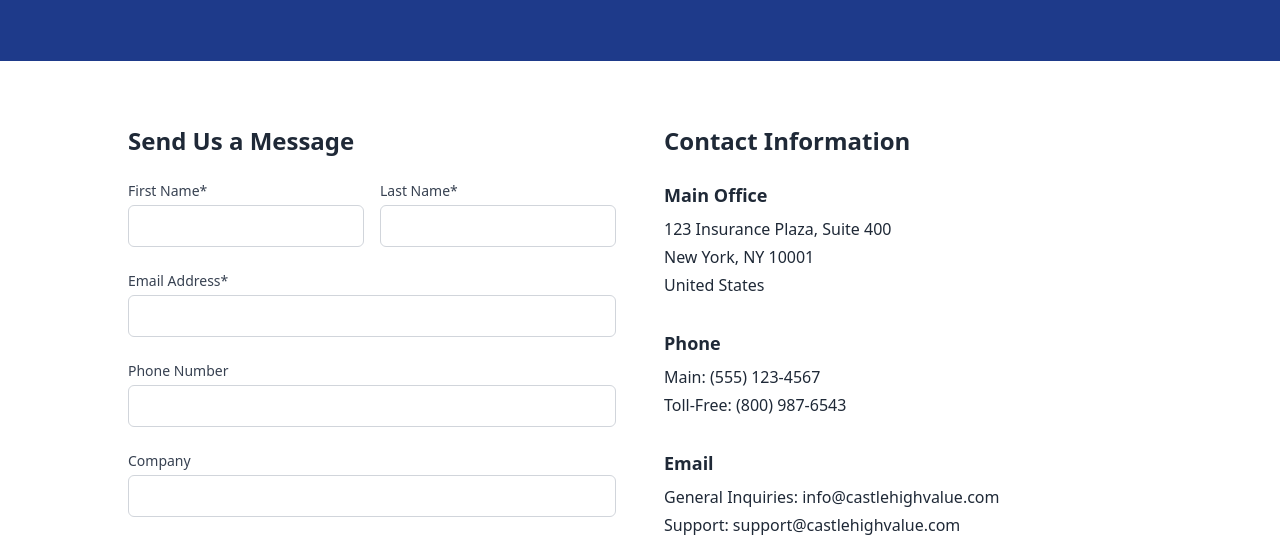
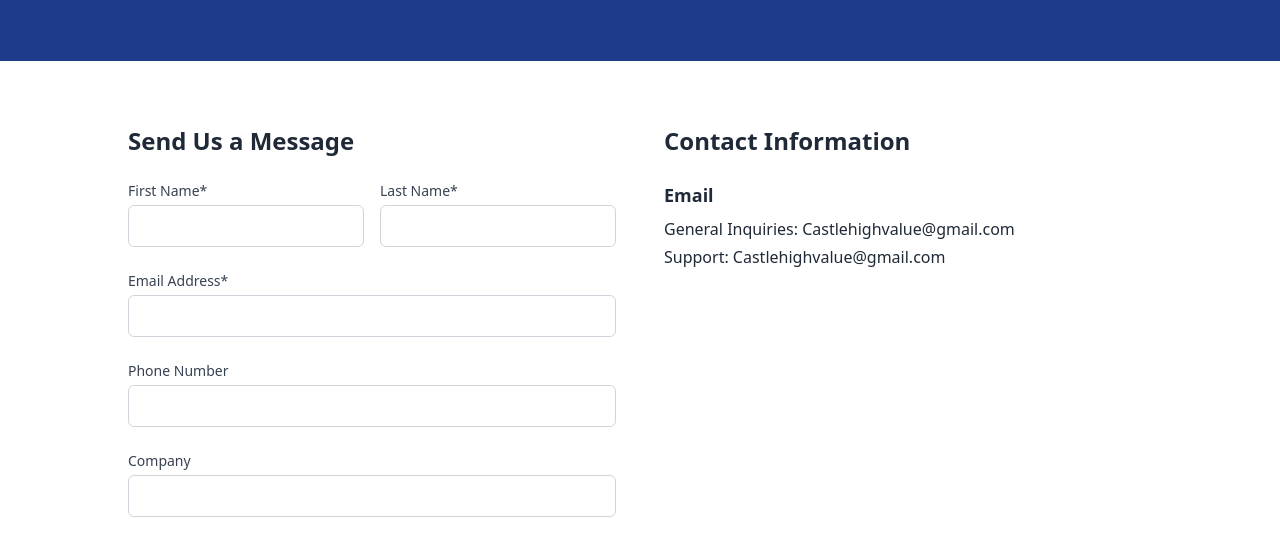
Before and after one commit to Fahedafzaal/Test, a plain HTML site: page contact.html in a window 1280 px wide. Shown: the part 251-794 px from the top of the page. Drawn offline with nearby package versions, Linux system fonts and the light colour scheme.

Commit message:
bug fixes v3

```diff
--- a/contact.html
+++ b/contact.html
@@ -112,28 +112,28 @@
                     <div>
                         <h2 class="text-2xl font-bold mb-6">Contact Information</h2>
                         <div class="space-y-8">
-                            <div>
+                            <!-- <div>
                                 <h3 class="text-lg font-semibold mb-2">Main Office</h3>
                                 <p class="mb-1">123 Insurance Plaza, Suite 400</p>
                                 <p class="mb-1">New York, NY 10001</p>
                                 <p class="mb-1">United States</p>
-                            </div>
-                            <div>
+                            </div> -->
+                            <!-- <div>
                                 <h3 class="text-lg font-semibold mb-2">Phone</h3>
                                 <p class="mb-1">Main: (555) 123-4567</p>
                                 <p class="mb-1">Toll-Free: (800) 987-6543</p>
-                            </div>
+                            </div> -->
                             <div>
                                 <h3 class="text-lg font-semibold mb-2">Email</h3>
-                                <p class="mb-1">General Inquiries: info@castlehighvalue.com</p>
-                                <p class="mb-1">Support: support@castlehighvalue.com</p>
+                                <p class="mb-1">General Inquiries: Castlehighvalue@gmail.com</p>
+                                <p class="mb-1">Support: Castlehighvalue@gmail.com</p>
                             </div>
-                            <div>
+                            <!-- <div>
                                 <h3 class="text-lg font-semibold mb-2">Hours of Operation</h3>
                                 <p class="mb-1">Monday - Friday: 8:00 AM - 6:00 PM EST</p>
                                 <p class="mb-1">Saturday: 9:00 AM - 1:00 PM EST</p>
                                 <p class="mb-1">Sunday: Closed</p>
-                            </div>
+                            </div> -->
                         </div>
                     </div>
                 </div>
```
